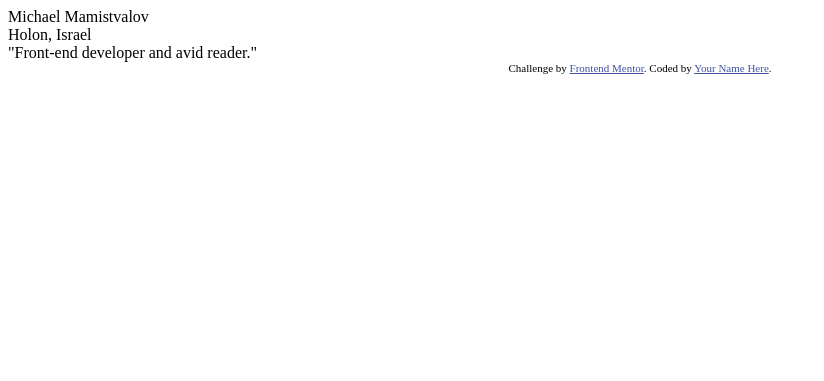
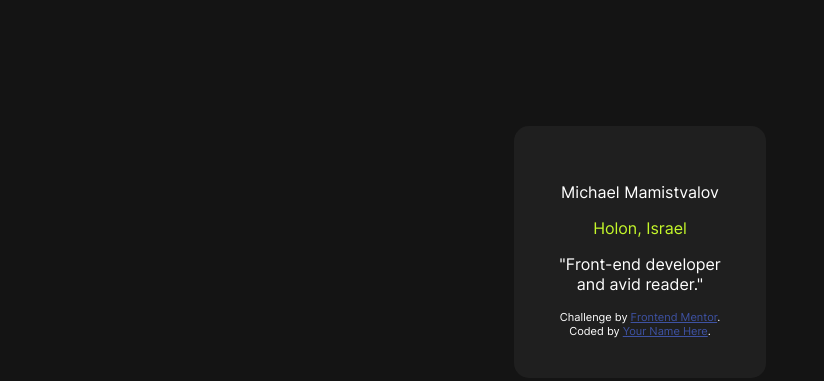
Before and after one commit to atomicblast15/Social-Links-Profile-Challenge, a plain HTML site: page social-links-profile-main/index.html in a window 1280 px wide. Shown: the whole page, without its empty margins (0-824 px from the left). Drawn offline with Linux system fonts and the light colour scheme.

Commit message:
created and the card, added some colors , setup for card size

```diff
--- a/social-links-profile-main/index.html
+++ b/social-links-profile-main/index.html
@@ -30,9 +30,11 @@
     <main>
       <div class="card">
         <div class="profile-pic"><!-- profile picture --></div>
-        <div class="name">Michael Mamistvalov</div>
-        <div class="location">Holon, Israel</div>
-        <div class="description">"Front-end developer and avid reader."</div>
+        <div class="name"><p>Michael Mamistvalov</p></div>
+        <div class="location"><p>Holon, Israel</p></div>
+        <div class="description">
+          <p>"Front-end developer and avid reader."</p>
+        </div>
         <div class="container">
           <div class="link"><!-- social link GitHub--></div>
           <div class="link"><!-- social link Frontend Mentor--></div>
--- a/social-links-profile-main/style.css
+++ b/social-links-profile-main/style.css
@@ -1,13 +1,36 @@
 /*
 ### Primary
 
-- Green: hsl(75, 94%, 57%)
+- Green: hsl(75, 94%, 57%)  location , active color
 
 ### Neutral
 
-- White: hsl(0, 0%, 100%)
-- Grey: hsl(0, 0%, 20%)
-- Dark Grey: hsl(0, 0%, 12%)
-- Off Black: hsl(0, 0%, 8%)
+- White: hsl(0, 0%, 100%) text color
+- Grey: hsl(0, 0%, 20%) link button
+- Dark Grey: hsl(0, 0%, 12%) card
+- Off Black: hsl(0, 0%, 8%)  background
 
 */
+@font-face {
+  font-family: "inter";
+  src: url(/assets/fonts/Inter-VariableFont_slnt\,wght.ttf);
+}
+
+body {
+  font-family: "inter";
+  background-color: hsl(0, 0%, 8%);
+  color: white;
+}
+.card {
+  text-align: center;
+  margin-left: 40%;
+  margin-right: 40%;
+  margin-top: 10%;
+  margin-bottom: 10%;
+  padding: 40px;
+  border-radius: 15px;
+  background-color: hsl(0, 0%, 12%);
+  .location {
+    color: hsl(75, 94%, 57%);
+  }
+}
```
